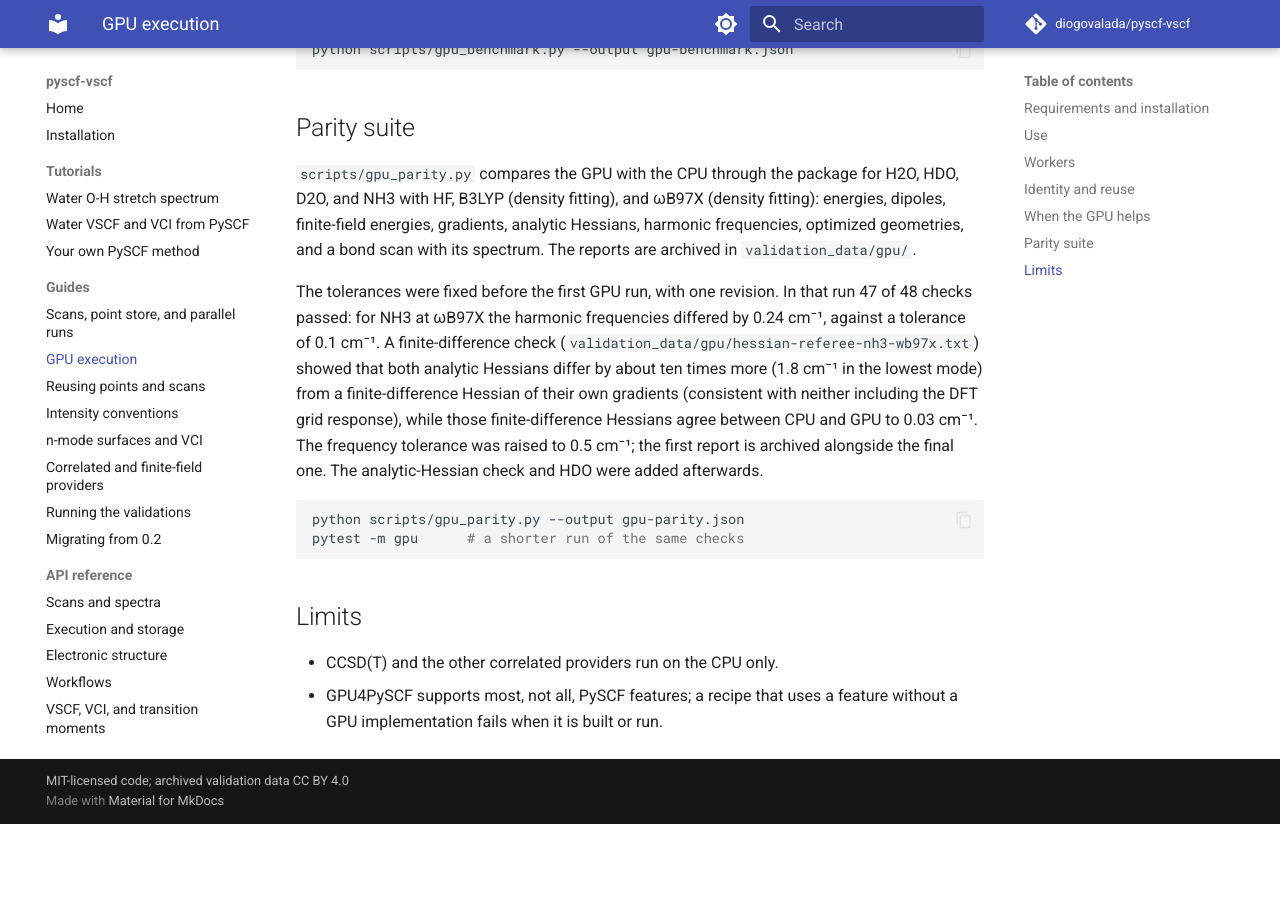
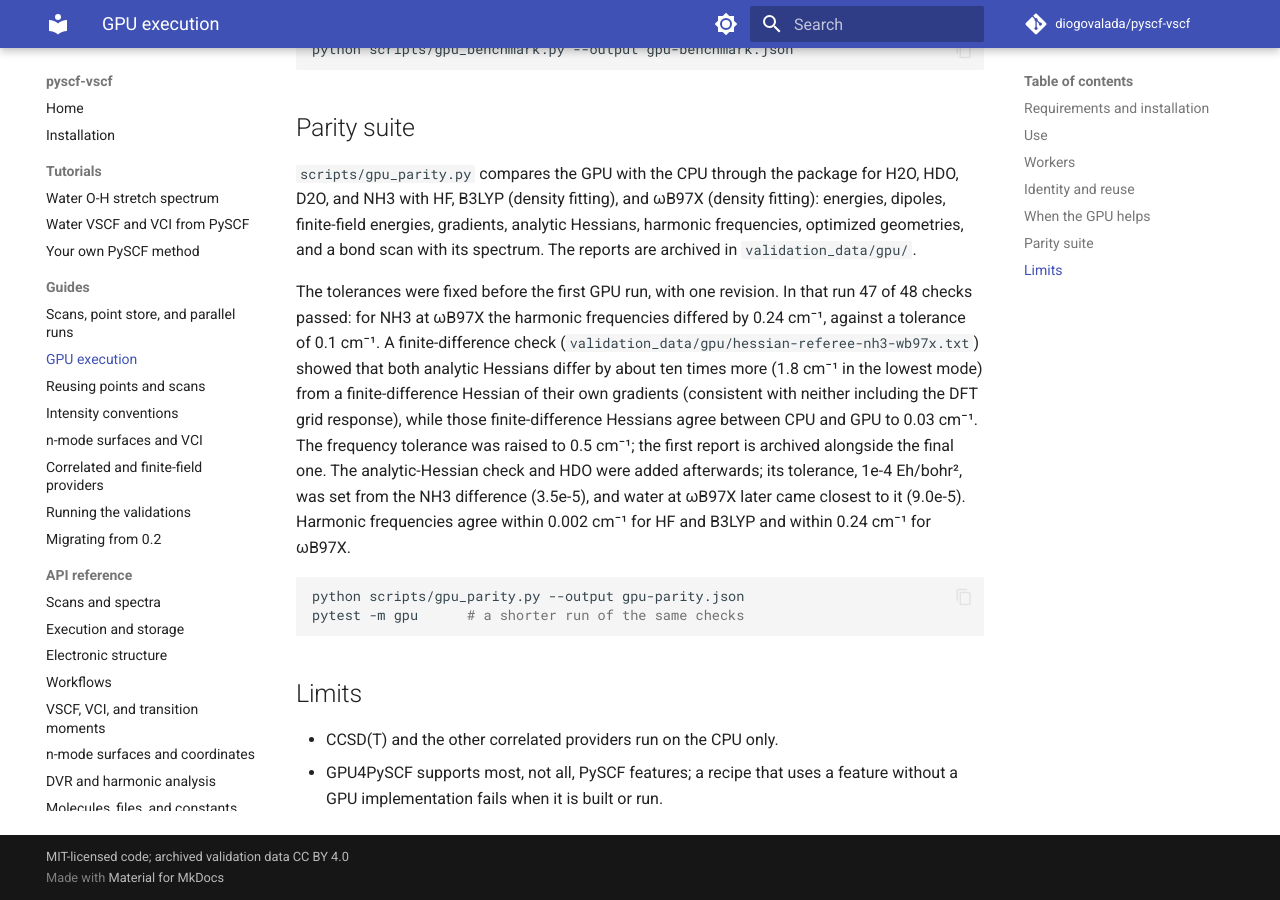
Before and after one commit to diogovalada/pyscf-vscf, an MkDocs documentation site: the page built from docs/gpu.md, in a window 1280 px wide and 900 px high, scrolled down 2057 px. Built offline with MkDocs 1.6.1 and Material for MkDocs 9.7.7, drawn with Linux system fonts in a browser that asks for light colours; comment, search, counter and statistics services are not loaded; before the commit the page ends 2881 px from its top, so only the background shows below that.

````diff
--- a/docs/gpu.md
+++ b/docs/gpu.md
@@ -110,7 +110,10 @@
 with neither including the DFT grid response), while those finite-difference
 Hessians agree between CPU and GPU to 0.03 cm⁻¹. The frequency tolerance
 was raised to 0.5 cm⁻¹; the first report is archived alongside the final
-one. The analytic-Hessian check and HDO were added afterwards.
+one. The analytic-Hessian check and HDO were added afterwards; its
+tolerance, 1e-4 Eh/bohr², was set from the NH3 difference (3.5e-5), and
+water at ωB97X later came closest to it (9.0e-5). Harmonic frequencies
+agree within 0.002 cm⁻¹ for HF and B3LYP and within 0.24 cm⁻¹ for ωB97X.
 
 ```bash
 python scripts/gpu_parity.py --output gpu-parity.json
````
Also changed, not shown: 1 other file.
